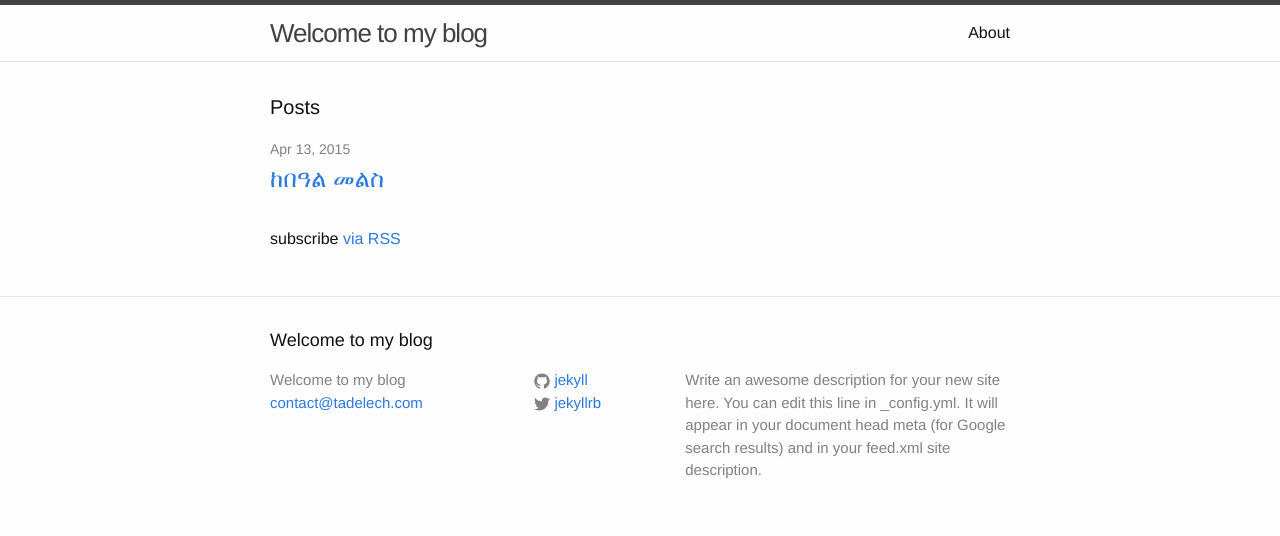
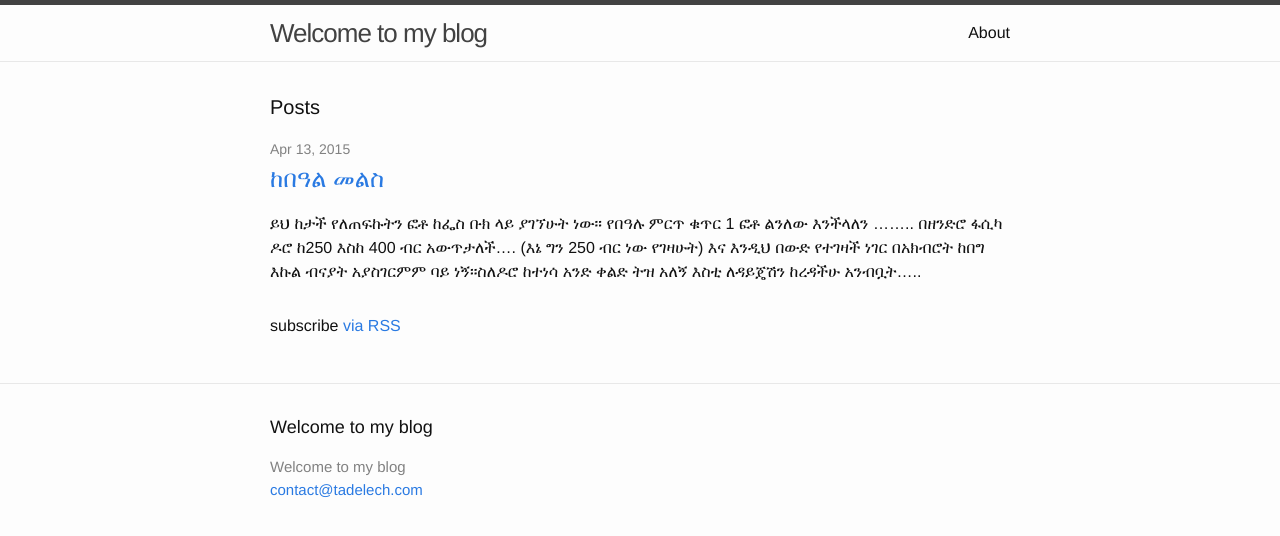
Before and after one commit to tadigebru/tadelech.github.io, a Jekyll site: the page built from index.html, in a window 1280 px wide. Shown: the top 536 px of the page. Built offline with Jekyll 4.4.1, drawn with Linux system fonts in a browser that asks for light colours.

Commit message:
Removed unused items

```diff
--- a/_config.yml
+++ b/_config.yml
@@ -1,14 +1,9 @@
 # Site settings
 title: Welcome to my blog
 email: contact@tadelech.com
-description: > # this means to ignore newlines until "baseurl:"
-  Write an awesome description for your new site here. You can edit this
-  line in _config.yml. It will appear in your document head meta (for
-  Google search results) and in your feed.xml site description.
-baseurl: "" # the subpath of your site, e.g. /blog/
-url: "http://yourdomain.com" # the base hostname & protocol for your site
-twitter_username: jekyllrb
-github_username:  jekyll
+dexcription:
+
+url: "http://tadelech.com" # the base hostname & protocol for your site
 
 # Build settings
 markdown: kramdown
--- a/_includes/footer.html
+++ b/_includes/footer.html
@@ -13,7 +13,7 @@
       </div>
 
       <div class="footer-col  footer-col-2">
-        <ul class="social-media-list">
+        <!-- <ul class="social-media-list">
           {% if site.github_username %}
           <li>
             <a href="https://github.com/{{ site.github_username }}">
@@ -42,11 +42,11 @@
             </a>
           </li>
           {% endif %}
-        </ul>
+        </ul> -->
       </div>
 
       <div class="footer-col  footer-col-3">
-        <p class="text">{{ site.description }}</p>
+        <!-- <p class="text">{{ site.description }}</p> -->
       </div>
     </div>
 
--- a/_posts/2015-04-13-kebeal-melse.markdown
+++ b/_posts/2015-04-13-kebeal-melse.markdown
@@ -7,3 +7,5 @@ categories: Posts
 ይህ ከታች የለጠፍኩትን ፎቶ ከፌስ ቡክ ላይ ያገኘሁት ነው። የበዓሉ ምርጥ ቁጥር 1 ፎቶ ልንለው እንችላለን ........ በዘንድሮ ፋሲካ ዶሮ ከ250 እስከ 400 ብር አውጥታለች.... (እኔ ግን 250 ብር ነው የገዛሁት) እና እንዲህ በውድ የተገዛች ነገር በአክብሮት ከበግ እኩል ብናያት አያስገርምም ባይ ነኝ።ስለዶሮ ከተነሳ አንድ ቀልድ ትዝ አለኝ እስቲ ለዳይጄሽን ከረዳችሁ አንብቧት.....
 
 “ሴትየዋ ለበዓል ዶሮ ለመግዛት ገበያ ተገኝተዋል። የዶሮ ዋጋ 300፥ 400 ብር ብቻ ነው።እንደምንም ተከራክረው ካስቀነሱ በኋላ ዶሮውን አገላብጠው ቢያዩት እግሩ ጠማማ ነው።በዚህ የተናደዱት ሴት" ለዚህ ለጠማማ ዶሮ ነው ይህን ሁሉ ብር የምትጠራው? ቢሉት ሻጭ ቀበል አድርጎ" ማዘርዬ ዶሮውን ለበዓል ሊያርዱት ነው? ወይስ አይዶል ሾው ላይ ለዳንስ ያወዳድሩታል? አላቸው አሉ ሳበሳ አለ ያ ወዳጄ :) —
+
+![ከበዓል መልስ](/assets/kebeal-melse.png)
--- a/index.html
+++ b/index.html
@@ -14,6 +14,7 @@ layout: default
         <h2>
           <a class="post-link" href="{{ post.url | prepend: site.baseurl }}">{{ post.title }}</a>
         </h2>
+        <p>{{ post.excerpt }}</p>
       </li>
     {% endfor %}
   </ul>
```
Also changed, not shown: about.md (+2 -2 lines).
